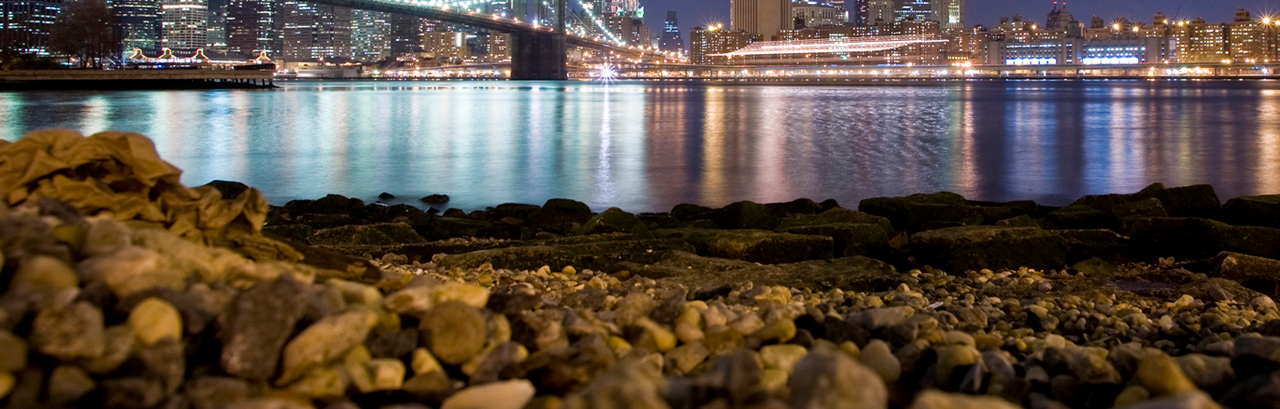
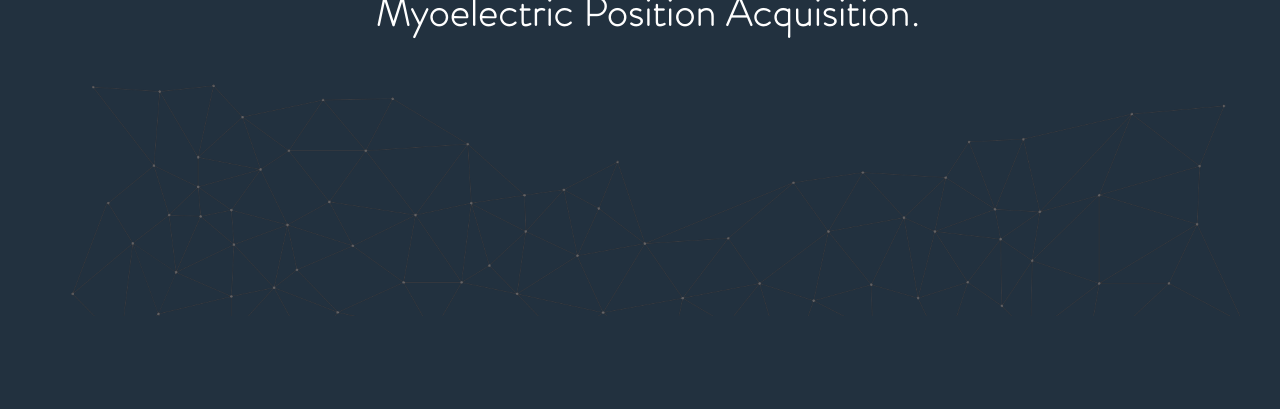
Before and after one commit to DextoLabs/dextolabs.github.io, a website: page newhomepage/index.html in a window 1280 px wide. Shown: the part 391-800 px from the top of the page. Drawn offline with Linux system fonts and the light colour scheme.

Commit message:
constellation background

```diff
--- a/newhomepage/index.html
+++ b/newhomepage/index.html
@@ -21,11 +21,14 @@
 			letter-spacing: 2px;
 			color: #2ECC71;
 			font-weight: 700;
-			top: 25%;
+			top: 35%;
 			width: 100%;
 			position: absolute;
 			overflow: hidden;
 
+		}
+		.constellation{
+			width: 100%;
 		}
 
 		#background {
@@ -34,16 +37,16 @@
 			top:-10%;
 			z-index: -1;
 			display: block;
-			background-image: url('img/background.jpg');
+			/*background-image: url('img/background2.jpg');*/
+			background-color: #22313F;
 			width: 120%;
 			height: 120%;
 			overflow: hidden;
+			background-position: center;
+			background-repeat: no-repeat;
+			background-size: cover;
 
-			/*-webkit-filter: blur(5px);
-			-moz-filter: blur(5px);
-			-o-filter: blur(5px);
-			-ms-filter: blur(5px);
-			filter: blur(5px);*/
+
 		}
 
 		#message {
@@ -119,7 +122,8 @@
 
 	<div id="landing">
 		<p></b>Dexto</b></p>
-		<h5>Myoelectric Finger Positioning.</h5>
+		<h5>Myoelectric Position Acquisition.</h5>
+		<img class="constellation" src="../img/constel.png"></img>
 
 	</div>
 	<div id="message">
```
Also changed, not shown: img/constel.png (added), newhomepage/img/background2.jpg (added).
